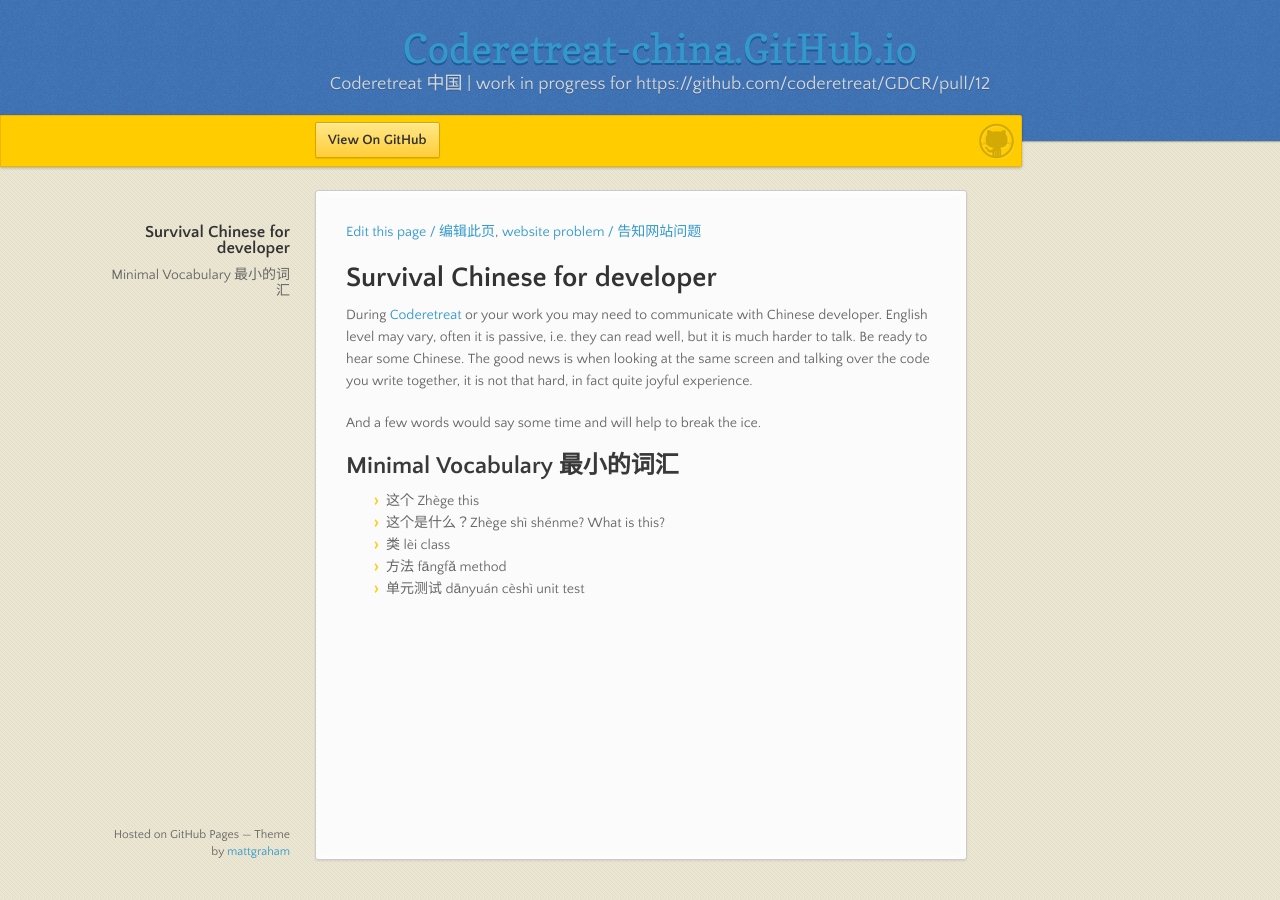
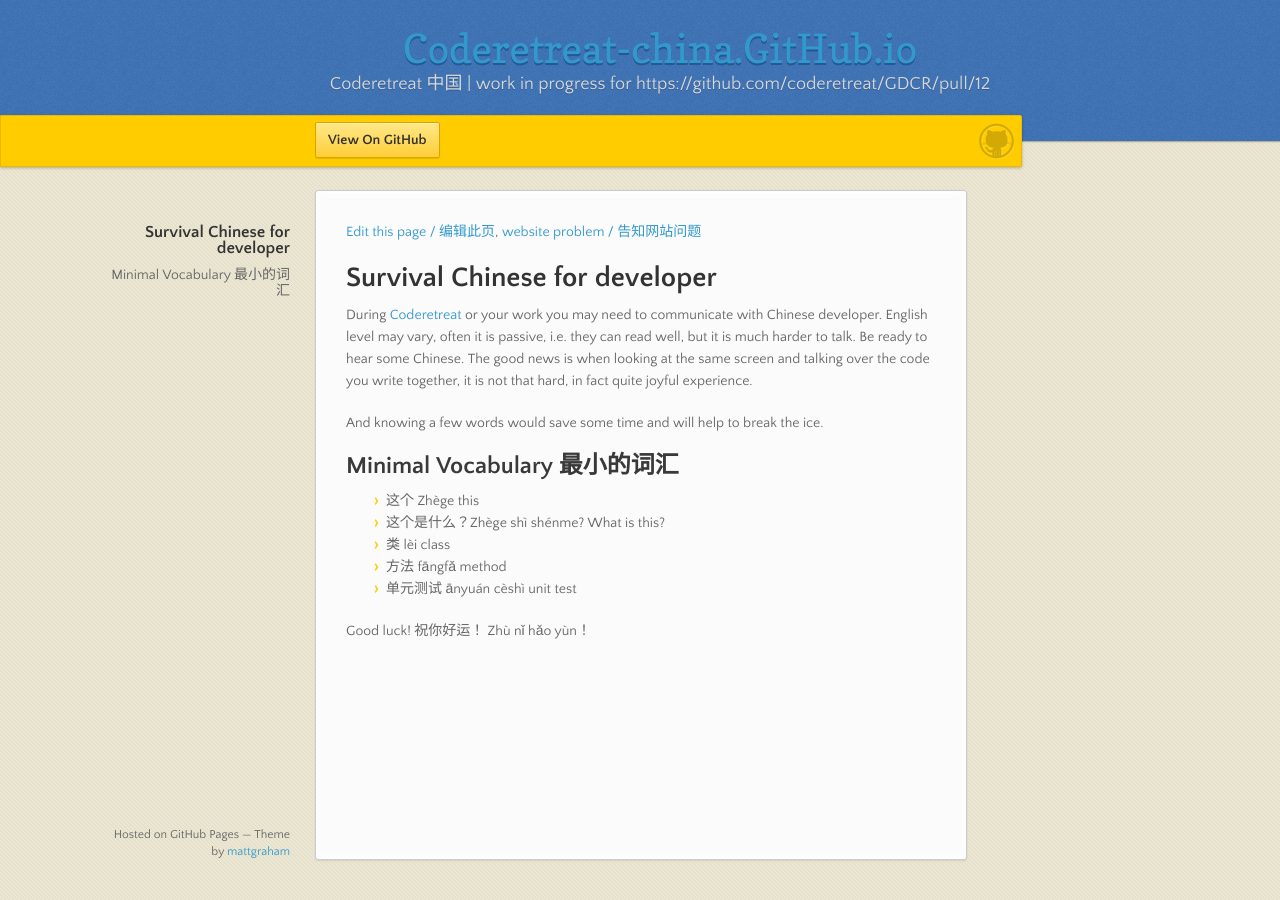
Before and after one commit to coderetreat-china/coderetreat-china.github.io, a Jekyll site: the page built from survival-Chinese-for-developer.md, in a window 1280 px wide. Built offline with Jekyll 4.4.1, drawn with Linux system fonts in a browser that asks for light colours; nearby versions of some CDN libraries.

Commit message:
save some time

```diff
--- a/survival-Chinese-for-developer.md
+++ b/survival-Chinese-for-developer.md
@@ -14,7 +14,7 @@ Be ready to hear some Chinese.
 The good news is when looking at the same screen and talking over the code you write together,
 it is not that hard, in fact quite joyful experience.
 
-And a few words would say some time and will help to break the ice.
+And knowing a few words would save some time and will help to break the ice.
 
 ## Minimal Vocabulary 最小的词汇
 
@@ -22,4 +22,7 @@ And a few words would say some time and will help to break the ice.
 - 这个是什么？Zhège shì shénme? What is this?
 - 类 lèi class
 - 方法 fāngfǎ method
-- 单元测试 dānyuán cèshì unit test
+- 单元测试 ānyuán cèshì unit test
+
+
+Good luck! 祝你好运！ Zhù nǐ hǎo yùn！
```
